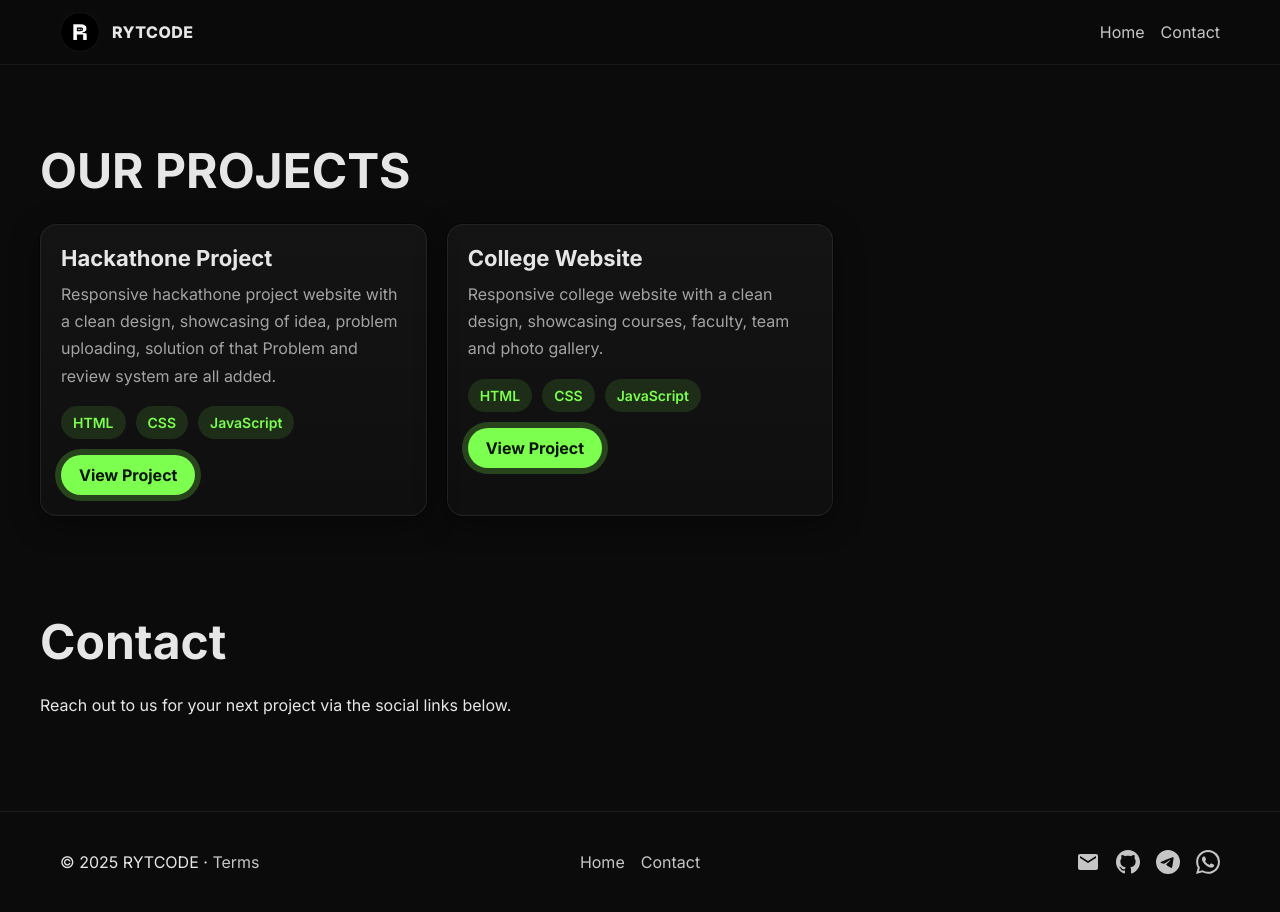
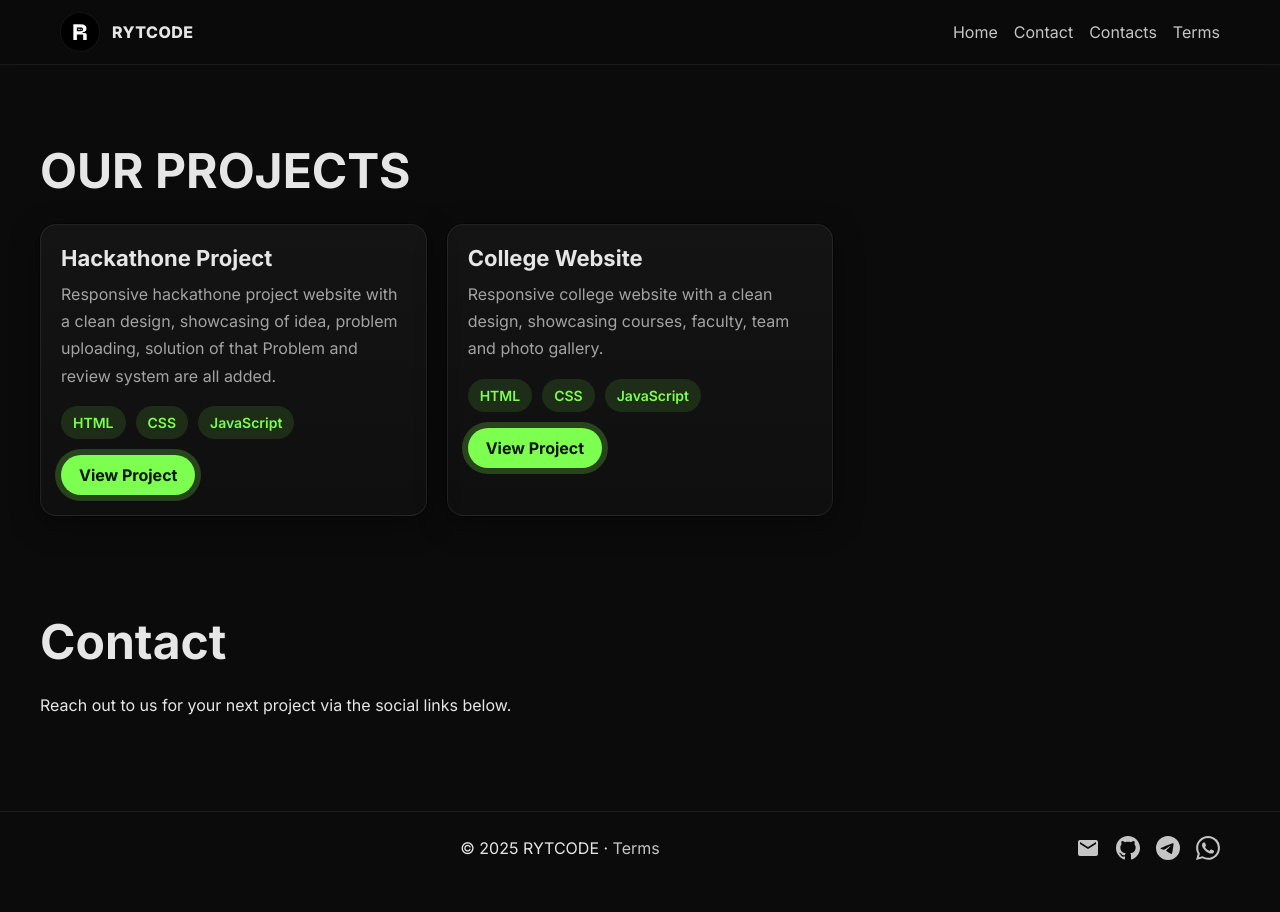
Before and after one commit to Thana-Ram06/project.ryt, a plain HTML site: page index.html in a window 1280 px wide. After the commit the page ends 884 px from the top, so only its background shows below. Drawn offline with Linux system fonts and the light colour scheme.

Commit message:
Center footer and add Terms/Contacts pages

```diff
--- a/index.html
+++ b/index.html
@@ -20,8 +20,10 @@
                 <span class="brand-name">RYTCODE</span>
             </a>
             <nav class="nav-links" aria-label="Primary">
-                <a href="#home" class="nav-link">Home</a>
+                <a href="/" class="nav-link">Home</a>
                 <a href="#contact" class="nav-link">Contact</a>
+                <a href="/contacts.html" class="nav-link">Contacts</a>
+                <a href="/terms.html" class="nav-link">Terms</a>
             </nav>
         </div>
     </header>
@@ -74,12 +76,8 @@
 
     <footer class="site-footer">
         <div class="container footer-inner">
-            <div class="footer-left">
-                <p>© <span id="year"></span> RYTCODE · <a href="#" class="footer-link">Terms</a></p>
-            </div>
-            <div class="footer-center">
-                <a href="#home" class="footer-link">Home</a>
-                <a href="#contact" class="footer-link">Contact</a>
+            <div class="footer-center-only">
+                <p style="margin:0;">© <span id="year"></span> RYTCODE · <a href="/terms.html" class="footer-link">Terms</a></p>
             </div>
             <div class="footer-right">
                 <a class="footer-link" href="mailto:rytcode97@gmail.com" aria-label="Email">
--- a/styles.css
+++ b/styles.css
@@ -147,14 +147,15 @@ body {
     margin-top: 40px;
 }
 .footer-inner {
-    display: grid;
-    grid-template-columns: 1fr auto 1fr;
+    display: flex;
     align-items: center;
+    justify-content: space-between;
     gap: 16px;
 }
-.footer-left { justify-self: start; }
-.footer-center { justify-self: center; display: flex; gap: 16px; }
-.footer-right { justify-self: end; display: flex; gap: 16px; }
+.footer-left { display:none }
+.footer-center { display:none }
+.footer-right { display:flex; gap:16px }
+.footer-center-only { grid-column: 1/-1; width:100%; text-align:center }
 .footer-link {
     color: var(--text);
     text-decoration: none;
```
Also changed, not shown: contacts.html (added, +37 -0 lines), terms.html (added, +37 -0 lines).
